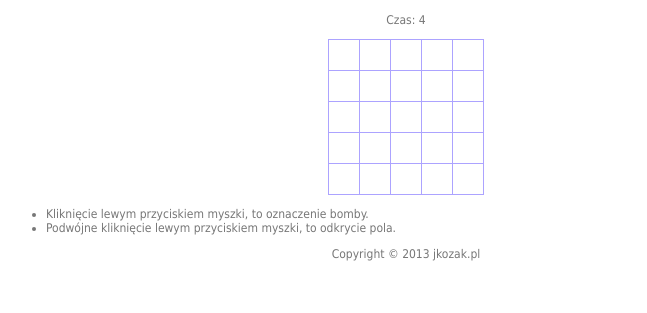
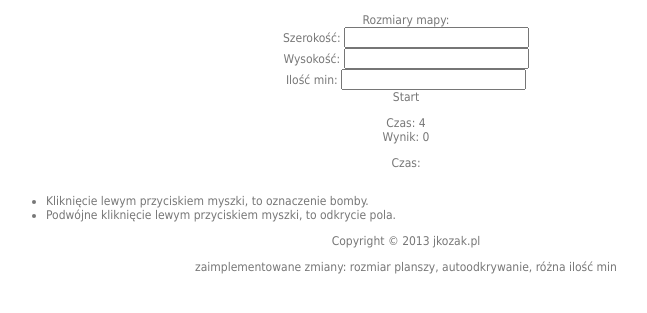
Before and after one commit to lame413/uni_kozak_javascript, a plain HTML site: page saper/index.html in a window 1280 px wide. Shown: the part 47-360 px from the top of the page, without its empty margins (234-881 px from the left). Drawn offline with nearby package versions, Linux system fonts and the light colour scheme.

Commit message:
Update index.html

```diff
--- a/saper/index.html
+++ b/saper/index.html
@@ -14,45 +14,39 @@
 
         <section>
             <p>
+              <div id="preGame">
+				<div>
+
+				</div>
+                <div>
+                  Rozmiary mapy:
+                </div>
+                <div>
+                  Szerokość: <input type="text" id="width">
+                </div>
+                <div>
+                  Wysokość: <input type="text" id="height">
+                </div>
+                <div>
+                  Ilość min: <input type="text" id="minecount">
+                </div>
+                <div class="button" id="start">Start</div>
+              </div>
+              </p>
+
+              <p>
+                <div>
+                    Czas: <span id="time">0</span>
+                </div>
+                <div>
+                    Wynik: <span id="score">0</span>
+                </div>
+              </p>
+
+            <p>
                 Czas: <span id="time"></span>
             </p>
-            <table >
-                <tr>
-                    <td id="1_1" ondblclick="cellClick(this)" onclick="mine(this)"></td>
-                    <td id="1_2" ondblclick="cellClick(this)" onclick="mine(this)"></td>
-                    <td id="1_3" ondblclick="cellClick(this)" onclick="mine(this)"></td>
-                    <td id="1_4" ondblclick="cellClick(this)" onclick="mine(this)"></td>
-                    <td id="1_5" ondblclick="cellClick(this)" onclick="mine(this)"></td>
-                </tr>
-                <tr>
-                    <td id="2_1" ondblclick="cellClick(this)" onclick="mine(this)"></td>
-                    <td id="2_2" ondblclick="cellClick(this)" onclick="mine(this)"></td>
-                    <td id="2_3" ondblclick="cellClick(this)" onclick="mine(this)"></td>
-                    <td id="2_4" ondblclick="cellClick(this)" onclick="mine(this)"></td>
-                    <td id="2_5" ondblclick="cellClick(this)" onclick="mine(this)"></td>
-                </tr>
-                <tr>
-                    <td id="3_1" ondblclick="cellClick(this)" onclick="mine(this)"></td>
-                    <td id="3_2" ondblclick="cellClick(this)" onclick="mine(this)"></td>
-                    <td id="3_3" ondblclick="cellClick(this)" onclick="mine(this)"></td>
-                    <td id="3_4" ondblclick="cellClick(this)" onclick="mine(this)"></td>
-                    <td id="3_5" ondblclick="cellClick(this)" onclick="mine(this)"></td>
-                </tr>
-                <tr>
-                    <td id="4_1" ondblclick="cellClick(this)" onclick="mine(this)"></td>
-                    <td id="4_2" ondblclick="cellClick(this)" onclick="mine(this)"></td>
-                    <td id="4_3" ondblclick="cellClick(this)" onclick="mine(this)"></td>
-                    <td id="4_4" ondblclick="cellClick(this)" onclick="mine(this)"></td>
-                    <td id="4_5" ondblclick="cellClick(this)" onclick="mine(this)"></td>
-                </tr>
-                <tr>
-                    <td id="5_1" ondblclick="cellClick(this)" onclick="mine(this)"></td>
-                    <td id="5_2" ondblclick="cellClick(this)" onclick="mine(this)"></td>
-                    <td id="5_3" ondblclick="cellClick(this)" onclick="mine(this)"></td>
-                    <td id="5_4" ondblclick="cellClick(this)" onclick="mine(this)"></td>
-                    <td id="5_5" ondblclick="cellClick(this)" onclick="mine(this)"></td>
-                </tr>
-            </table>
+            <table id="boardHTML"></table>
 
             <p>
                 <ul>
@@ -65,6 +59,9 @@
             <p>
                 <p>Copyright &copy; 2013 jkozak.pl</p>
             </p>
+            <p>
+                <p>zaimplementowane zmiany: rozmiar planszy, autoodkrywanie, różna ilość min</p>
+            </p>
         </footer>
     </body>
 </html>
```
